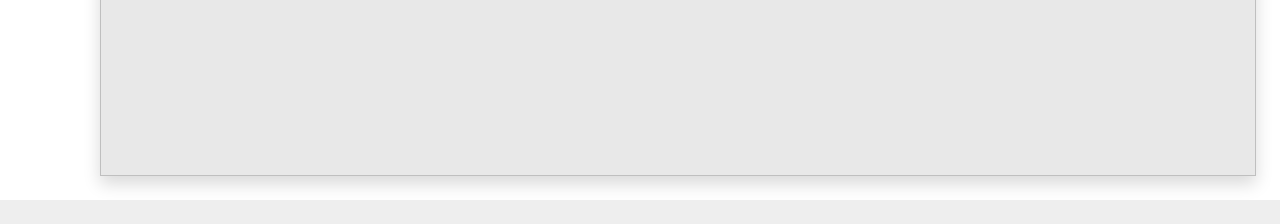
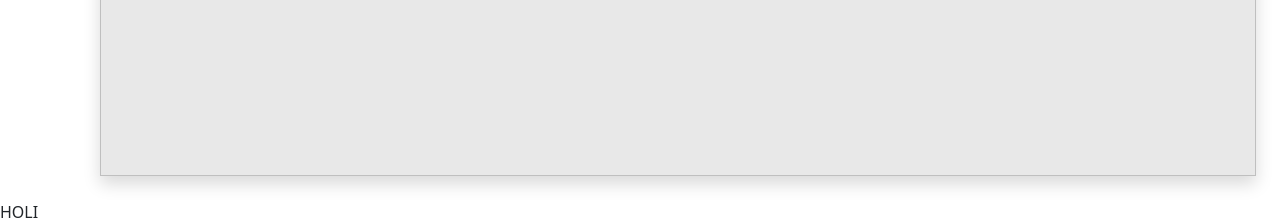
Before and after one commit to Albaric0que/MayDay, a PHP site: page / in a window 1280 px wide. Shown: the part 690-914 px from the top of the page. Before the commit the page ends 890 px from the top, so only its background shows below. Run offline with PHP 8.4, Linux system fonts and the light colour scheme; data that the repository does not hold is empty.

Commit message:
first commit in footer

```diff
--- a/src/Views/Components/footer.php
+++ b/src/Views/Components/footer.php
@@ -1,3 +1,3 @@
 <footer>
-    <div></div>
+    <div>HOLI</div>
 </footer>
```
